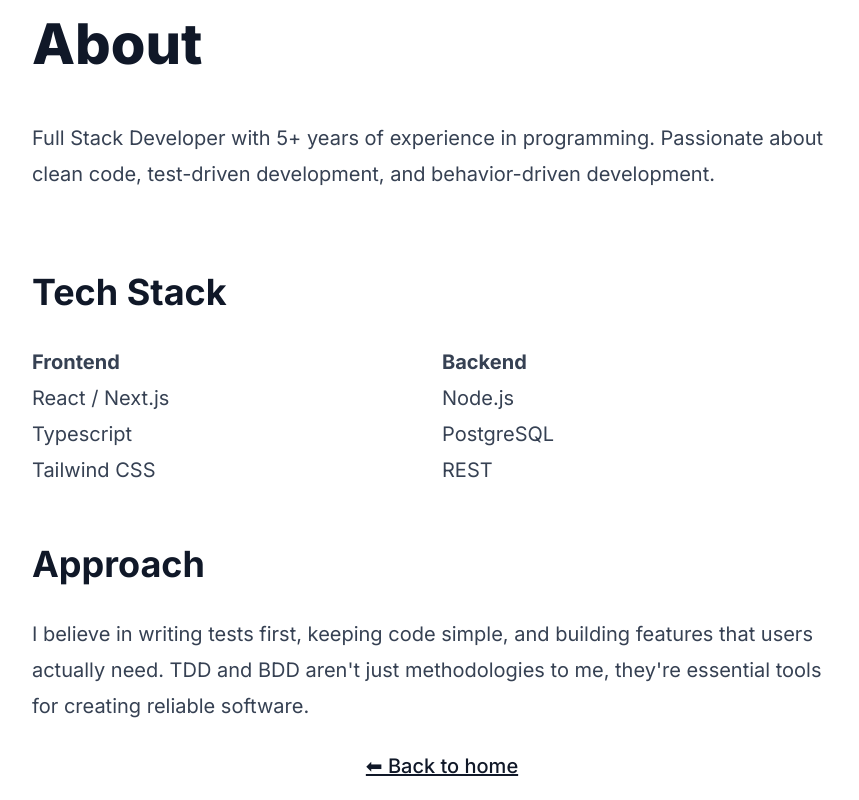
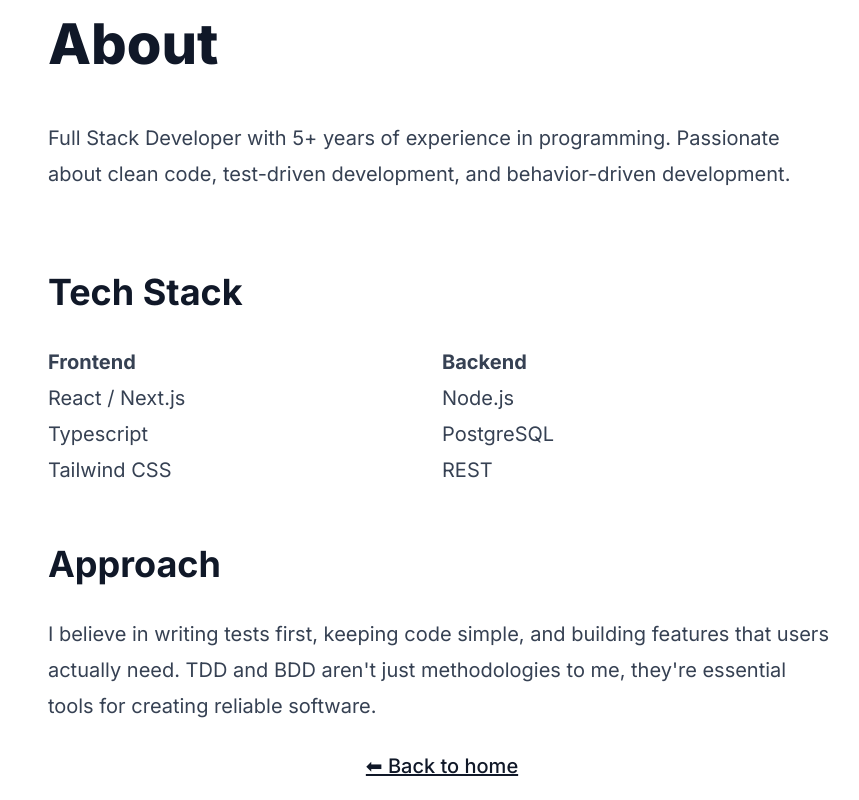
Before and after one commit to p-febis/p-febis.github.io, an Eleventy site: page src/about/index.html in a window 1280 px wide. Shown: the whole page, without its empty margins (198-1057 px from the left). Built offline with nearby package versions, Linux system fonts and the light colour scheme; Eleventy itself is replaced by a stand-in of ours; files that its build step writes are made by us from their sources.

Commit message:
ensure the layout has a padding

```diff
--- a/src/_includes/layout.njk
+++ b/src/_includes/layout.njk
@@ -17,7 +17,7 @@
     <link href="https://fonts.googleapis.com/css2?family=Inter:ital,opsz,wght@0,14..32,100..900;1,14..32,100..900&display=swap" rel="stylesheet">
   </head>
   <body>
-    <main class="prose prose-sm lg:prose-xl mx-auto">
+    <main class="prose prose-sm lg:prose-xl mx-auto px-4">
       {{ content | safe }}
     </main>
   </body>
```
